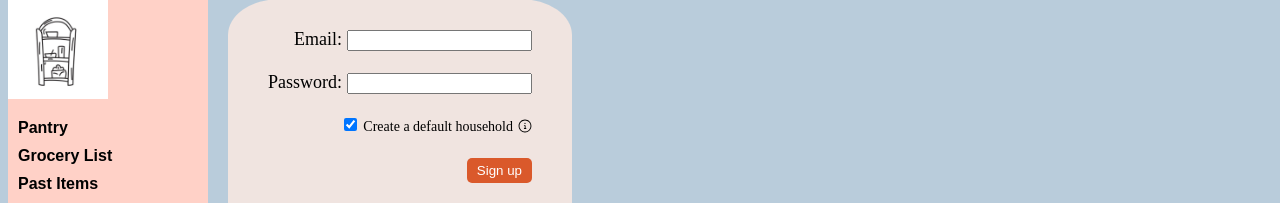
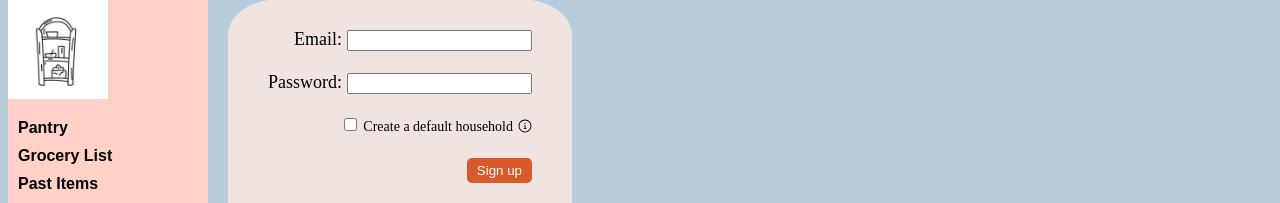
Before and after one commit to jbtech85/pantry, a React (Vite) app in the folder frontend/: page /signup in a window 1280 px wide. Shown: the part 89-292 px from the top of the page. Built offline with nearby package versions, Linux system fonts and the light colour scheme.

Commit message:
Typescript fixes around app

```diff
--- a/frontend/src/components/SignupForm/SignupForm.tsx
+++ b/frontend/src/components/SignupForm/SignupForm.tsx
@@ -2,7 +2,6 @@ import { useSignup } from "../../hooks/useSignup";
 import { useNavigate } from "react-router-dom";
 import { StyledSignupForm } from "../../styles/forms.styles";
 import { TooltipDiv } from "../../styles/tooltip.styles";
-import { useState } from "react";
 import { Tooltip } from "react-tooltip";
 import { GoInfo } from "react-icons/go";
 
@@ -13,7 +12,7 @@ const SignupForm: React.FC = () => {
   const handleSignup = async (formData: FormData) => {
     let email = formData.get("email");
     let password = formData.get("password");
-    let createHousehold = formData.get("createHousehold")
+    let createHousehold = formData.get("createHousehold") === 'on';
 
     const respStatus = await signup(email, password, createHousehold);
 
@@ -23,10 +22,6 @@ const SignupForm: React.FC = () => {
     }
   }
 
-  const [householdChecked, setHouseholdChecked] = useState(true);
-  const handleHouseholdCheckbox = (event: React.ChangeEvent<HTMLInputElement>) => {
-    setHouseholdChecked(event.target.checked);
-  };
 
   // if lang == english
   let checkboxTooltipText = "Households are what items go into.  This helps users share a list, and helps users that might need multiple lists.  Don't worry, you can always add additional households later if you don't add one now!  If you aren't joining someone elses, you will need to create your own to use the app features."
@@ -45,8 +40,6 @@ const SignupForm: React.FC = () => {
         <label>
           <input
             type="checkbox"
-            checked={householdChecked}
-            onChange={handleHouseholdCheckbox}
             name="createHousehold"
           /> Create a default household
           <TooltipDiv>
```
Also changed, not shown: frontend/src/styles/forms.styles.tsx (renamed from frontend/src/styles/forms.styles.jsx), frontend/src/styles/layout.styles.tsx (renamed from frontend/src/styles/layout.styles.jsx), frontend/src/styles/tooltip.styles.tsx (renamed from frontend/src/styles/tooltip.styles.jsx).
